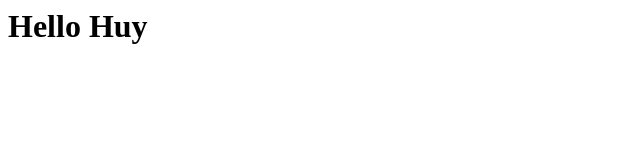
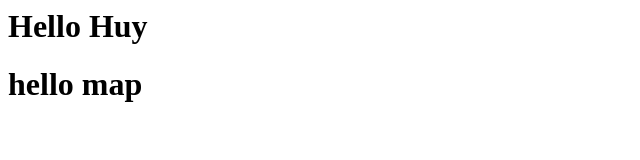
Before and after one commit to DoLaBP/github-test, a plain HTML site: page index.html in a window 1280 px wide. Shown: the whole page, without its empty margins (0-640 px from the left). Drawn offline with Linux system fonts and the light colour scheme.

Commit message:
Update index.html

```diff
--- a/index.html
+++ b/index.html
@@ -1 +1,2 @@
 <h1> Hello Huy </h1>
+<h1> hello map <h1>
```
